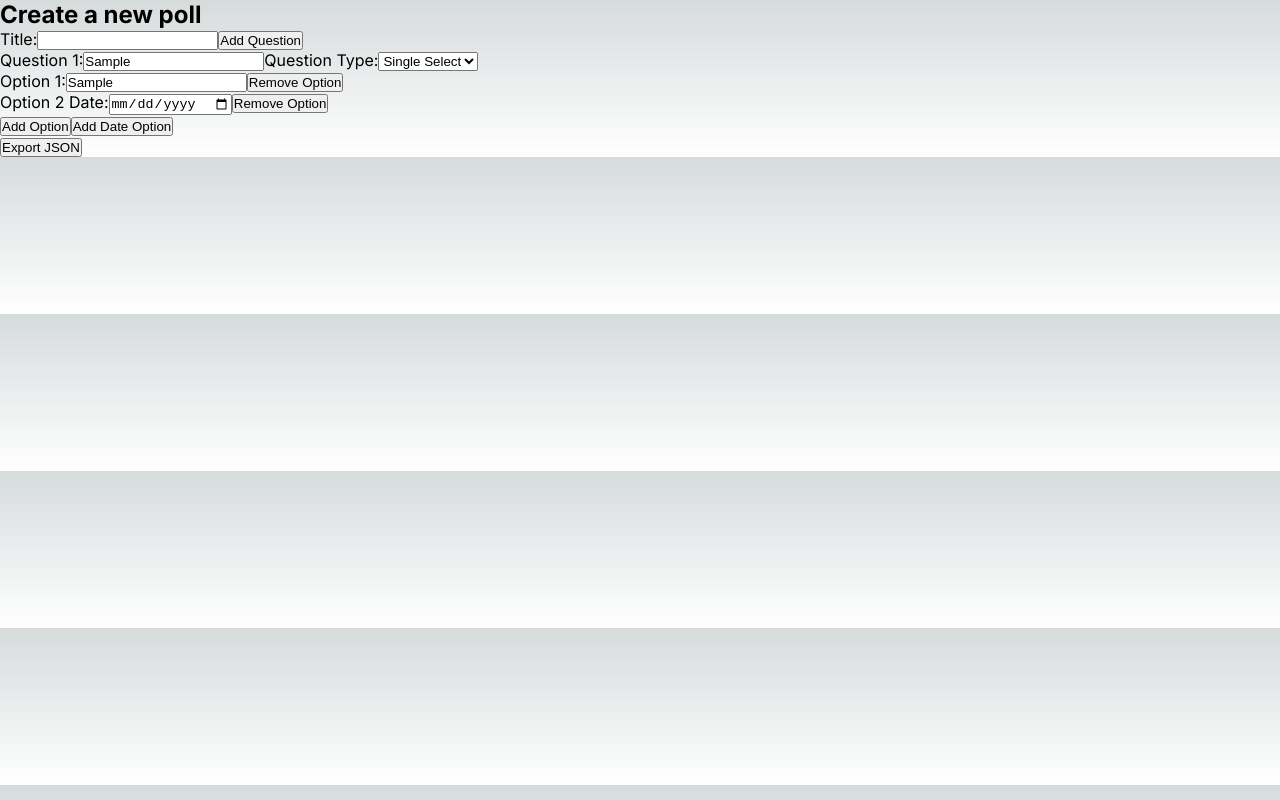
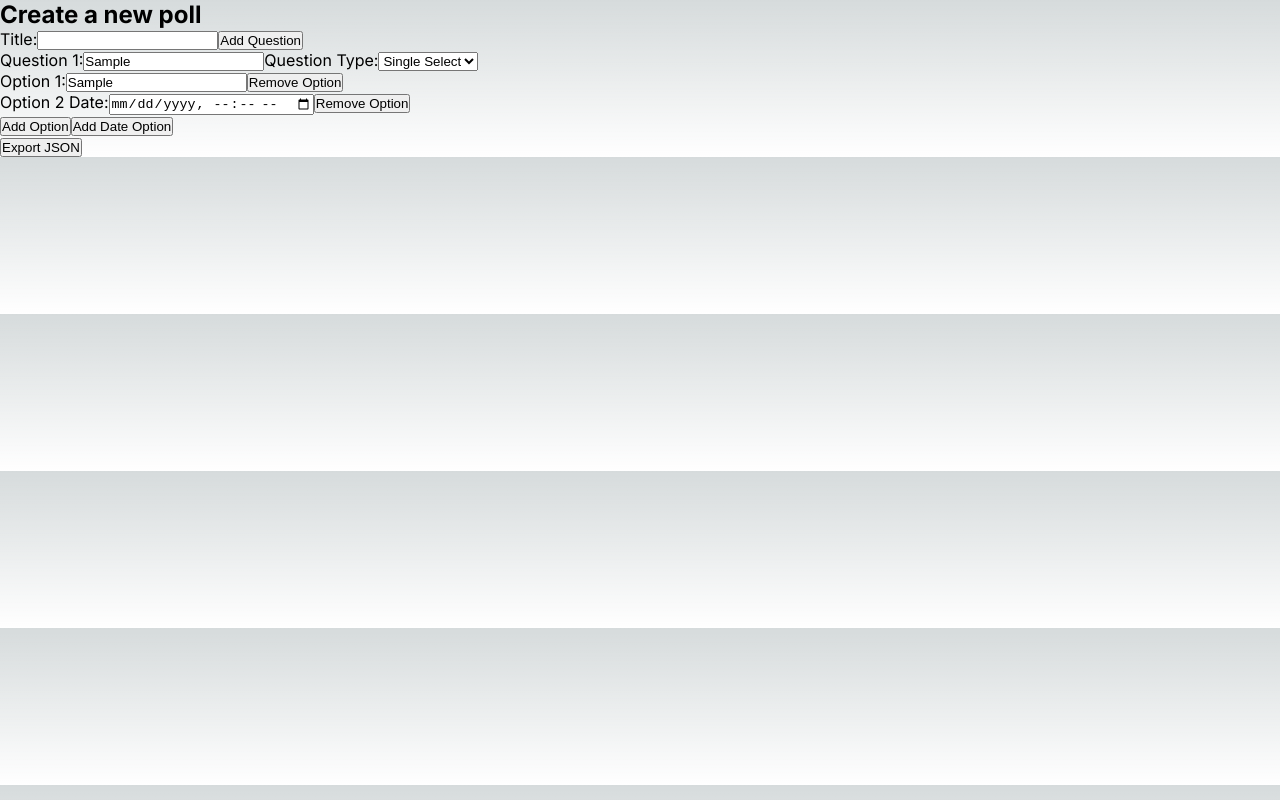
Before and after one commit to ClippyCat/village-vote, a Next.js app: page /create in a window 1280 px wide. Both pictures are taken after typing "Sample", "Sample" into the empty fields and a click on the button "Add Date Option". Built offline with nearby package versions, Linux system fonts and the light colour scheme.

Commit message:
type="date" -> type="datetime-local"

```diff
--- a/src/components/OptionInput.js
+++ b/src/components/OptionInput.js
@@ -8,7 +8,7 @@ const OptionInput = ({ option, qIndex, oIndex, handleOptionChange, handleDateCha
         <label>
           Option {oIndex + 1} Date:
           <input
-            type="date"
+            type="datetime-local"
             name={`date-${qIndex}-${oIndex}`}
             value={option.date}
             onChange={(e) => handleDateChange(qIndex, oIndex, e.target.value)}
```
